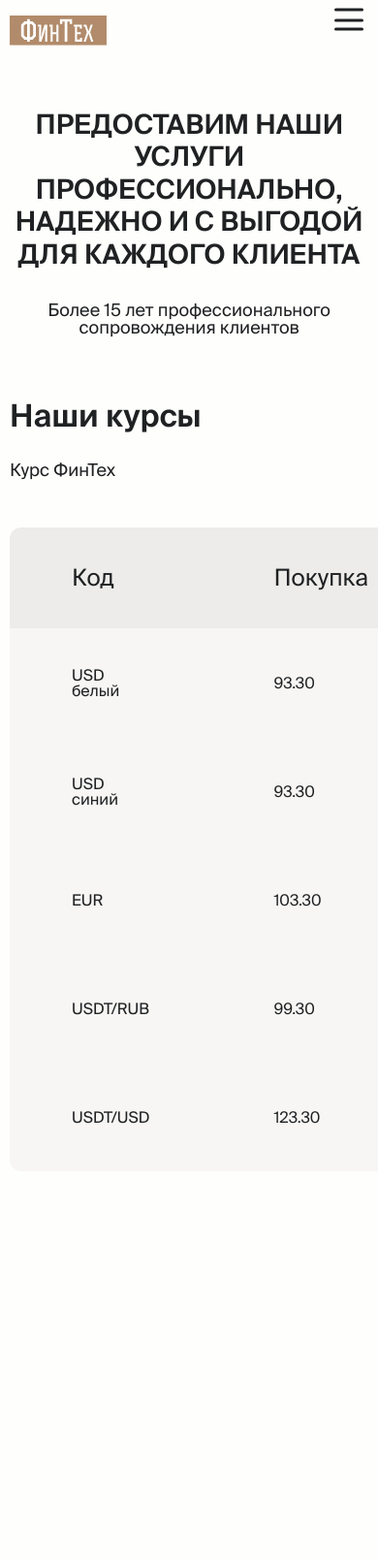
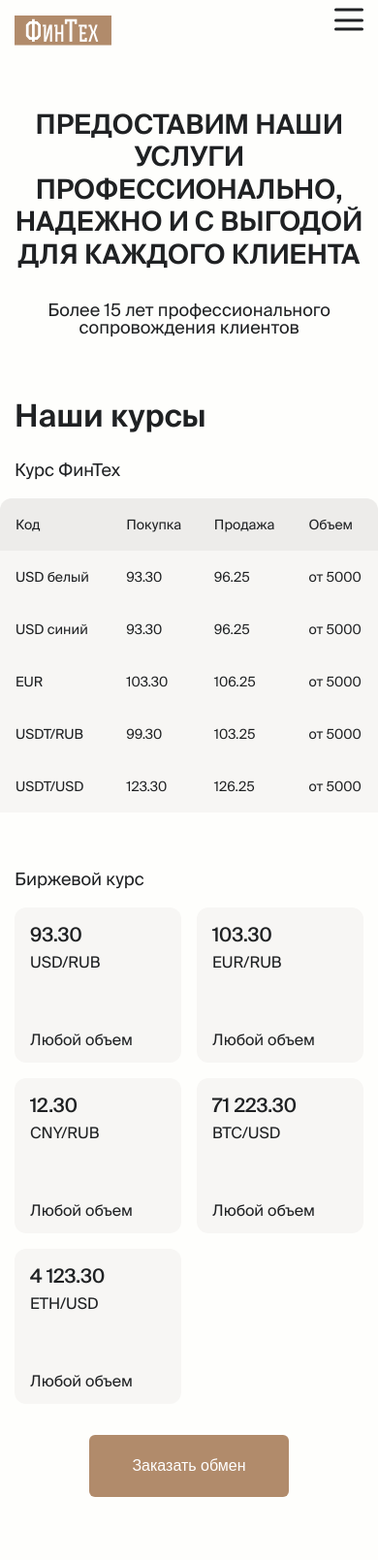
Before and after one commit to Solmyrik/FinTech, a PHP site: page / in a window 390 px wide. Shown: the whole page at 97% size. Before the commit the page ends 1159 px from the top, so only its background shows below. Run offline with PHP 8.4, Linux system fonts and the light colour scheme.

Commit message:
add rates

```diff
--- a/#search/scss/_mixin.scss
+++ b/#search/scss/_mixin.scss
@@ -68,6 +68,11 @@ $bold: "Suisse-bold";
   display: flex;
   align-items: center;
   justify-content: center;
+  &._big-btn {
+    padding: 23px 44px;
+    margin: 0 auto;
+    font-size: 16px;
+  }
   &:hover {
     background-color: #856952;
   }
--- a/#search/scss/_rates.scss
+++ b/#search/scss/_rates.scss
@@ -1,8 +1,92 @@
+.rates {
+  &__container {
+    @media (max-width: $mobile) {
+      padding: 0;
+    }
+  }
+  &__bottom {
+  }
+  &__title {
+    @media (max-width: $mobile) {
+      padding: 0px 15px;
+    }
+  }
+  &__subtitle {
+    margin-bottom: 30px;
+    @media (max-width: $mobile) {
+      margin-bottom: 20px;
+      padding: 0px 15px;
+    }
+  }
+
+  &__bottom {
+    @media (max-width: $mobile) {
+      padding: 0px 15px;
+      .rates__subtitle {
+        padding: 0;
+      }
+    }
+  }
+
+  &__items {
+    display: grid;
+    grid-template-columns: repeat(5, 1fr);
+    gap: 20px;
+    grid-template-rows: 1fr;
+    margin-bottom: 60px;
+    @media (max-width: $tablet) {
+      grid-template-columns: repeat(3, 1fr);
+      // grid-template-rows: 2fr;
+    }
+    @media (max-width: $mobile) {
+      grid-template-columns: repeat(2, 1fr);
+      gap: 16px;
+      margin-bottom: 32px;
+    }
+  }
+
+  &__item {
+    height: 200px;
+    padding: 32px;
+    border-radius: 12px;
+    background-color: $light;
+    display: flex;
+    flex-direction: column;
+    @media (max-width: $mobile) {
+      height: 160px;
+      padding: 16px;
+    }
+  }
+
+  &__header {
+    flex: 1 1 auto;
+  }
+
+  &__value {
+    font-size: 28px;
+    line-height: 120%;
+    font-family: $medium;
+    font-weight: 500;
+    margin-bottom: 8px;
+    @media (max-width: $mobile) {
+      font-size: 20px;
+    }
+  }
+
+  &__currency {
+  }
+
+  &__volume {
+  }
+  .currency-table {
+    margin-bottom: 60px;
+  }
+}
+
 .currency-table {
   width: 100%;
-  margin: 50px auto;
   border-collapse: collapse;
-  background-color: #ffffff;
+
   border-radius: 12px;
   //   box-shadow: 0 0 10px rgba(0, 0, 0, 0.1);
 }
@@ -12,12 +96,36 @@
   //   border: 1px solid #ddd;
   padding: 40px 64px;
   text-align: left;
+  @media (max-width: $tablet) {
+    font-size: 14px;
+    padding: 16px 20px;
+  }
+  @media (max-width: $mobile) {
+    padding: 20px 0px 20px 16px;
+  }
+}
+
+.currency-table td {
+  padding: 27px 64px;
+  @media (max-width: $tablet) {
+    font-size: 14px;
+    padding: 16px 20px;
+  }
+  @media (max-width: $mobile) {
+    padding: 20px 0px 20px 16px;
+    span {
+      display: none;
+    }
+  }
 }
 
 .currency-table th {
   background-color: $darklight;
   font-weight: 400;
   font-size: 24px;
+  @media (max-width: $tablet) {
+    font-size: 14px;
+  }
 }
 .currency-table th:first-child {
   border-radius: 12px 0 0 0;
@@ -27,9 +135,15 @@
 }
 .currency-table tr:last-child td:last-child {
   border-radius: 0 0 12px 0;
+  @media (max-width: $mobile) {
+    border-radius: 0;
+  }
 }
 .currency-table tr:last-child td:first-child {
   border-radius: 0 0 0 12px;
+  @media (max-width: $mobile) {
+    border-radius: 0;
+  }
 }
 .currency-table td {
   background-color: $light;
--- a/#search/scss/style.scss
+++ b/#search/scss/style.scss
@@ -41,9 +41,6 @@ body {
   max-width: $pc;
   margin: 0 auto;
   padding: 0px 15px;
-  @media (max-width: $mobile) {
-    padding: 0px 10px;
-  }
 }
 
 @import "_header";
--- a/css/style.css
+++ b/css/style.css
@@ -50,6 +50,12 @@
   -webkit-box-pack: center;
       -ms-flex-pack: center;
           justify-content: center;
+}
+
+._btn._big-btn {
+  padding: 23px 44px;
+  margin: 0 auto;
+  font-size: 16px;
 }
 
 ._btn:hover {
@@ -214,12 +220,6 @@ body.lock {
   max-width: 1330px;
   margin: 0 auto;
   padding: 0px 15px;
-}
-
-@media (max-width: 767px) {
-  [class*="__container"] {
-    padding: 0px 10px;
-  }
 }
 
 .header__container {
@@ -650,11 +650,113 @@ body.lock {
   }
 }
 
+@media (max-width: 767px) {
+  .rates__container {
+    padding: 0;
+  }
+}
+
+@media (max-width: 767px) {
+  .rates__title {
+    padding: 0px 15px;
+  }
+}
+
+.rates__subtitle {
+  margin-bottom: 30px;
+}
+
+@media (max-width: 767px) {
+  .rates__subtitle {
+    margin-bottom: 20px;
+    padding: 0px 15px;
+  }
+}
+
+@media (max-width: 767px) {
+  .rates__bottom {
+    padding: 0px 15px;
+  }
+  .rates__bottom .rates__subtitle {
+    padding: 0;
+  }
+}
+
+.rates__items {
+  display: -ms-grid;
+  display: grid;
+  -ms-grid-columns: (1fr)[5];
+      grid-template-columns: repeat(5, 1fr);
+  gap: 20px;
+  -ms-grid-rows: 1fr;
+      grid-template-rows: 1fr;
+  margin-bottom: 60px;
+}
+
+@media (max-width: 992px) {
+  .rates__items {
+    -ms-grid-columns: (1fr)[3];
+        grid-template-columns: repeat(3, 1fr);
+  }
+}
+
+@media (max-width: 767px) {
+  .rates__items {
+    -ms-grid-columns: (1fr)[2];
+        grid-template-columns: repeat(2, 1fr);
+    gap: 16px;
+    margin-bottom: 32px;
+  }
+}
+
+.rates__item {
+  height: 200px;
+  padding: 32px;
+  border-radius: 12px;
+  background-color: #f7f6f4;
+  display: -webkit-box;
+  display: -ms-flexbox;
+  display: flex;
+  -webkit-box-orient: vertical;
+  -webkit-box-direction: normal;
+      -ms-flex-direction: column;
+          flex-direction: column;
+}
+
+@media (max-width: 767px) {
+  .rates__item {
+    height: 160px;
+    padding: 16px;
+  }
+}
+
+.rates__header {
+  -webkit-box-flex: 1;
+      -ms-flex: 1 1 auto;
+          flex: 1 1 auto;
+}
+
+.rates__value {
+  font-size: 28px;
+  line-height: 120%;
+  font-family: "Suisse-med";
+  font-weight: 500;
+  margin-bottom: 8px;
+}
+
+@media (max-width: 767px) {
+  .rates__value {
+    font-size: 20px;
+  }
+}
+
+.rates .currency-table {
+  margin-bottom: 60px;
+}
+
 .currency-table {
   width: 100%;
-  margin: 50px auto;
   border-collapse: collapse;
-  background-color: #ffffff;
   border-radius: 12px;
 }
 
@@ -664,10 +766,51 @@ body.lock {
   text-align: left;
 }
 
+@media (max-width: 992px) {
+  .currency-table th,
+  .currency-table td {
+    font-size: 14px;
+    padding: 16px 20px;
+  }
+}
+
+@media (max-width: 767px) {
+  .currency-table th,
+  .currency-table td {
+    padding: 20px 0px 20px 16px;
+  }
+}
+
+.currency-table td {
+  padding: 27px 64px;
+}
+
+@media (max-width: 992px) {
+  .currency-table td {
+    font-size: 14px;
+    padding: 16px 20px;
+  }
+}
+
+@media (max-width: 767px) {
+  .currency-table td {
+    padding: 20px 0px 20px 16px;
+  }
+  .currency-table td span {
+    display: none;
+  }
+}
+
 .currency-table th {
   background-color: #edecea;
   font-weight: 400;
   font-size: 24px;
+}
+
+@media (max-width: 992px) {
+  .currency-table th {
+    font-size: 14px;
+  }
 }
 
 .currency-table th:first-child {
@@ -682,8 +825,20 @@ body.lock {
   border-radius: 0 0 12px 0;
 }
 
+@media (max-width: 767px) {
+  .currency-table tr:last-child td:last-child {
+    border-radius: 0;
+  }
+}
+
 .currency-table tr:last-child td:first-child {
   border-radius: 0 0 0 12px;
+}
+
+@media (max-width: 767px) {
+  .currency-table tr:last-child td:first-child {
+    border-radius: 0;
+  }
 }
 
 .currency-table td {
--- a/index.html
+++ b/index.html
@@ -90,6 +90,7 @@
         <section class="rates _margin-b">
           <div class="rates__container">
             <h2 class="rates__title _h2">Наши курсы</h2>
+            <div class="rates__body">
               <h4 class="rates__subtitle _h4">Курс ФинТех</h4>
               <table class="currency-table">
                 <thead>
@@ -105,34 +106,76 @@
                     <td>USD белый</td>
                     <td>93.30</td>
                     <td>96.25</td>
-                  <td>от 5000 у.е.</td>
+                    <td>от 5000 <span>у.е.</span></td>
                   </tr>
                   <tr>
                     <td>USD синий</td>
                     <td>93.30</td>
                     <td>96.25</td>
-                  <td>от 5000 у.е.</td>
+                    <td>от 5000 <span>у.е.</span></td>
                   </tr>
                   <tr>
                     <td>EUR</td>
                     <td>103.30</td>
                     <td>106.25</td>
-                  <td>от 5000 у.е.</td>
+                    <td>от 5000 <span>у.е.</span></td>
                   </tr>
                   <tr>
                     <td>USDT/RUB</td>
                     <td>99.30</td>
                     <td>103.25</td>
-                  <td>от 5000 у.е.</td>
+                    <td>от 5000 <span>у.е.</span></td>
                   </tr>
                   <tr>
                     <td>USDT/USD</td>
                     <td>123.30</td>
                     <td>126.25</td>
-                  <td>от 5000 у.е.</td>
+                    <td>от 5000 <span>у.е.</span></td>
                   </tr>
                 </tbody>
               </table>
+            </div>
+            <div class="rates__bottom">
+              <h4 class="rates__subtitle _h4">Биржевой курс</h4>
+              <div class="rates__items">
+                <article class="rates__item">
+                  <div class="rates__header">
+                    <div class="rates__value">93.30</div>
+                    <div class="rates__currency">USD/RUB</div>
+                  </div>
+                  <div class="rates__volume">Любой объем</div>
+                </article>
+                <article class="rates__item">
+                  <div class="rates__header">
+                    <div class="rates__value">103.30</div>
+                    <div class="rates__currency">EUR/RUB</div>
+                  </div>
+                  <div class="rates__volume">Любой объем</div>
+                </article>
+                <article class="rates__item">
+                  <div class="rates__header">
+                    <div class="rates__value">12.30</div>
+                    <div class="rates__currency">CNY/RUB</div>
+                  </div>
+                  <div class="rates__volume">Любой объем</div>
+                </article>
+                <article class="rates__item">
+                  <div class="rates__header">
+                    <div class="rates__value">71 223.30</div>
+                    <div class="rates__currency">BTC/USD</div>
+                  </div>
+                  <div class="rates__volume">Любой объем</div>
+                </article>
+                <article class="rates__item">
+                  <div class="rates__header">
+                    <div class="rates__value">4 123.30</div>
+                    <div class="rates__currency">ETH/USD</div>
+                  </div>
+                  <div class="rates__volume">Любой объем</div>
+                </article>
+              </div>
+              <button class="rater__button _btn _big-btn">Заказать обмен</button>
+            </div>
           </div>
         </section>
       </main>
```
Lines whose indentation alone changed are shown as unchanged.
